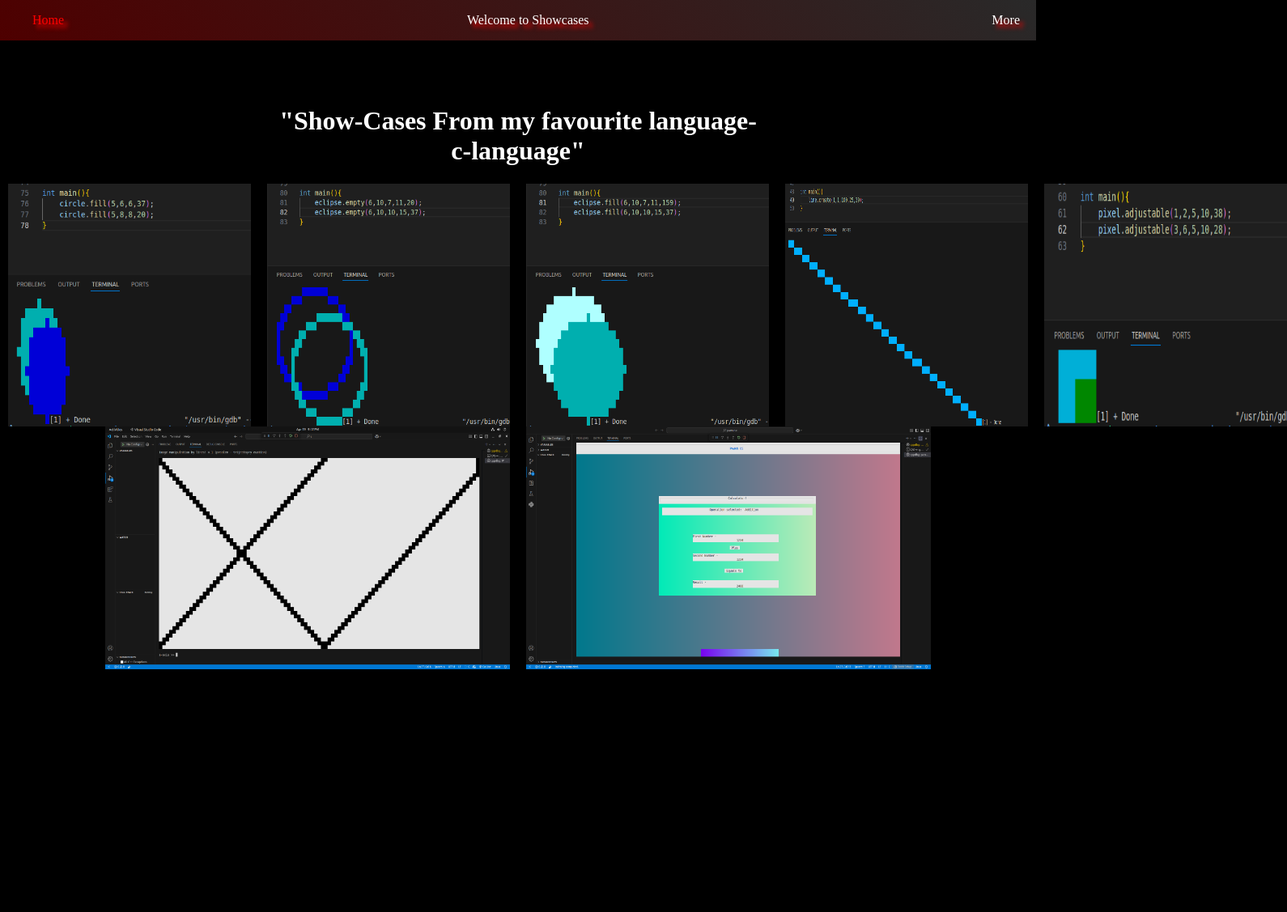
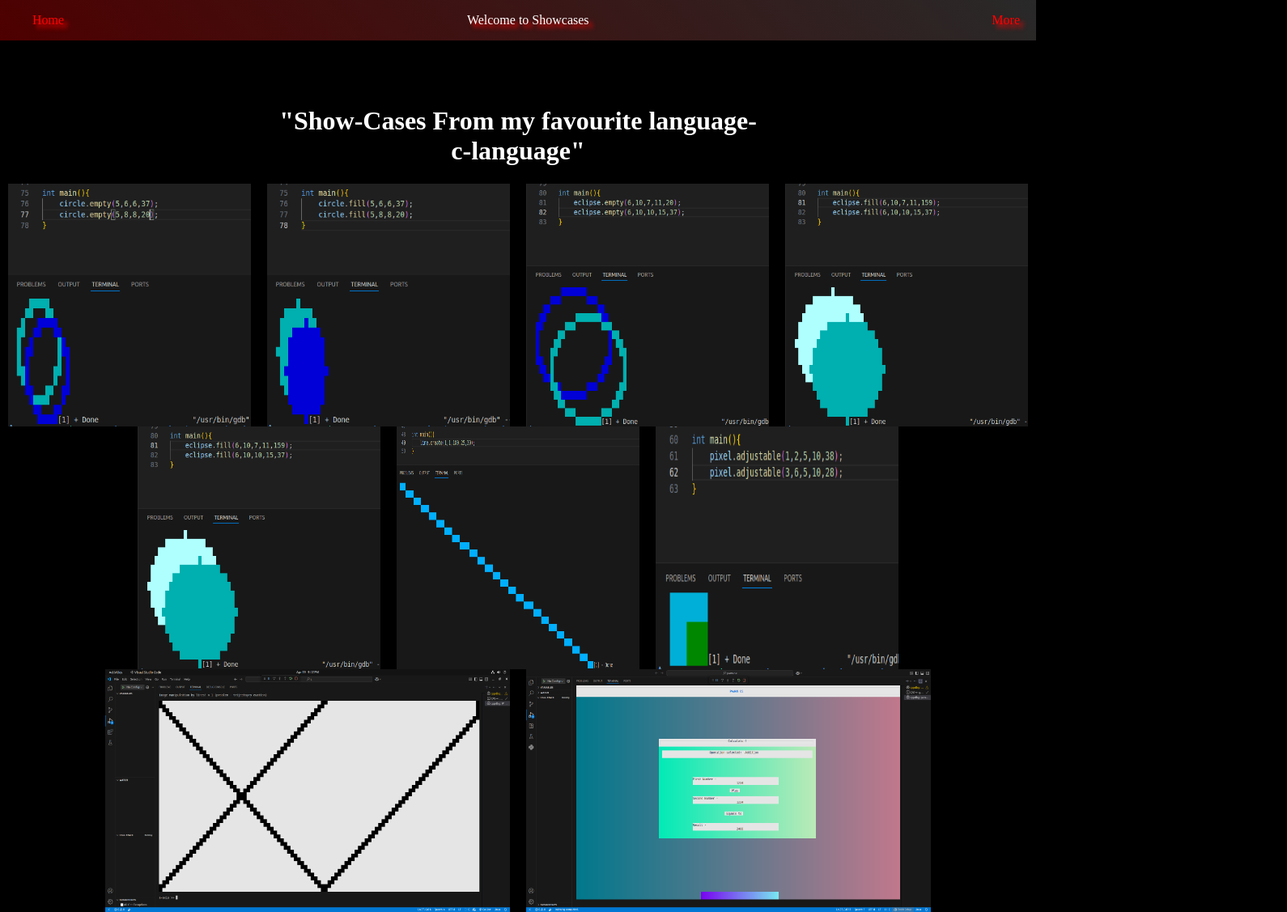
Before and after one commit to Intrinity1932/profilo, a plain HTML site: page showcase.html in a window 1280 px wide. Shown: the whole page at 81% size, 1590 px wide, since content can reach past the window. Before the commit the page ends 827 px from the top, so only its background shows below. Drawn offline with Linux system fonts and the light colour scheme.

Commit message:
Update showcase.html

```diff
--- a/showcase.html
+++ b/showcase.html
@@ -43,7 +43,7 @@
             <div>
                 <nav>
                     <ul style="list-style: none; text-shadow: 5px 5px 5px rgb(255, 0, 0);">
-                        <li style="padding-right: 20px;">More</li>
+                        <li style="padding-right: 20px;"><a href="more.html" style="color: rgb(255, 0, 0); text-decoration: none;">More</a></li>
                     </ul>
                 </nav>
             </div>
@@ -56,6 +56,9 @@
             <img src="images/2.png" height="300px" width="300px">
             <img src="images/3.png" height="300px" width="300px">
             <img src="images/4.png" height="300px" width="300px">
+        </div>
+        <div class="row_1">
+            <img src="images/4.png" height="300px" width="300px">
             <img src="images/5.png" height="300px" width="300px">
             <img src="images/6.png" height="300px" width="300px">
         </div>
```
